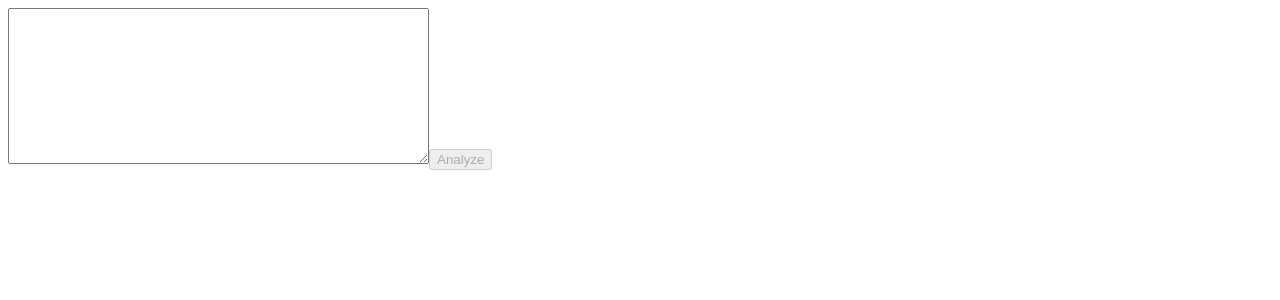
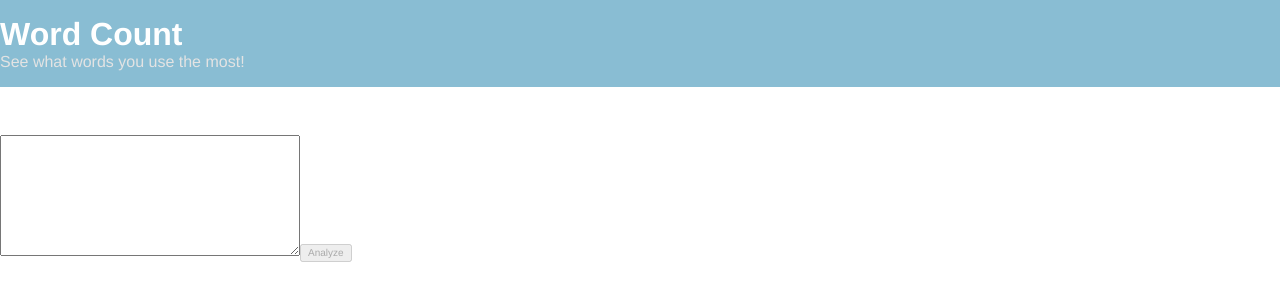
Before and after one commit to jjoseph05/ui-word-count, a React app: page / in a window 1280 px wide. Shown: the top 300 px of the page. Built offline with nearby package versions, Linux system fonts and the light colour scheme; the HTML template or start-up script is replaced by a standard one.

Commit message:
Added header, and started styles

```diff
--- a/src/App.js
+++ b/src/App.js
@@ -1,6 +1,8 @@
 import React from 'react';
 import ReactDOM from 'react-dom';
 import WordFrequencyApp from './components/WordFrequencyApp';
+import 'normalize.css/normalize.css'
+import './styles/styles.scss'
 
 import { Provider } from 'react-redux';
 import { createStore } from 'redux';
--- a/src/components/WordFrequencyApp.js
+++ b/src/components/WordFrequencyApp.js
@@ -20,8 +20,11 @@
 
 class WordFrequencyApp extends React.Component {
   render() {
+    const subTitle = 'See what words you use the most!';
+
     return (
       <div>
+        <Header subTitle={subTitle}/>
         <WordsForm onSubmit={(words) => {
           this.props.dispatch(addUserInput(words))
         }}/>
@@ -31,6 +34,19 @@
       </div>
     )
   }
+};
+
+const Header = (props) => (
+  <div className="header">
+    <div className="container">
+      <h1 className="header__title">{props.title}</h1>
+      {props.subTitle && <h2 className="header__subtitle">{props.subTitle}</h2>}
+    </div>
+  </div>
+);
+
+Header.defaultProps = {
+  title: 'Word Count'
 };
 
 class WordsForm extends React.Component {
--- /dev/null
+++ b/src/styles/base/_base.scss
@@ -0,0 +1,8 @@
+html {
+  font-size: 62.5%;
+}
+
+body {
+  font-family: Helvetica, Arial, sans;
+  font-size: 1rem;
+}
--- /dev/null
+++ b/src/styles/components/_header.scss
@@ -0,0 +1,18 @@
+.header {
+  background: #89bdd3;
+  color: white;
+  margin-bottom: 4.8rem;
+  padding: 1.6rem 0;
+}
+
+.header__title {
+  font-size: 3.2rem;
+  margin: 0;
+}
+
+.header__subtitle {
+  color: #e3e3e3;
+  font-size: 1.6rem;
+  font-weight: 500;
+  margin: 0;
+}
--- /dev/null
+++ b/src/styles/styles.scss
@@ -0,0 +1,2 @@
+@import './base/base';
+@import './components/header';
```
